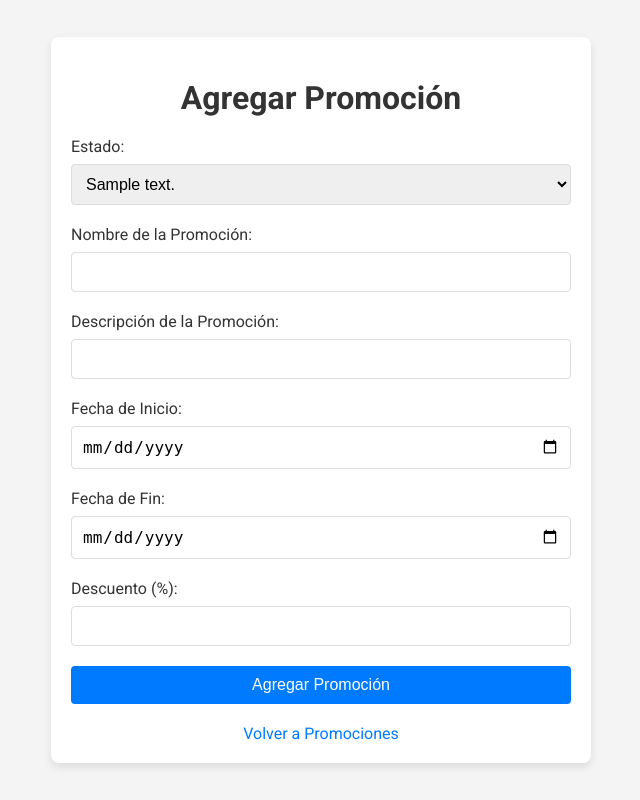
After one commit to Marcos06112001/Proyecto_Lenguaje_BD, a PHP site: page /agregar_promocion.php in a window 1280 px wide. The commit adds this page. Shown: the whole page, without its empty margins (319-959 px from the left). Run offline with PHP 8.4, Linux system fonts and the light colour scheme; tables that the repository leaves empty or names only in its code hold one stand-in row (values such as "Sample post"); some libraries are stand-ins or nearby versions.

Commit message:
Base de datos y visualización

```diff
--- /dev/null
+++ b/PHP/agregar_promocion.php
@@ -0,0 +1,160 @@
+<?php
+include '../DAL/conexion.php';
+
+if ($_SERVER['REQUEST_METHOD'] === 'POST') {
+    $id_estado = $_POST['id_estado'];
+    $nombre_promocion = $_POST['nombre_promocion'];
+    $descripcion_promocion = $_POST['descripcion_promocion'];
+    $fecha_inicio = $_POST['fecha_inicio'];
+    $fecha_fin = $_POST['fecha_fin'];
+    $descuento = $_POST['descuento'];
+
+    $conexion = Conecta();
+
+    // Asegúrate de que las fechas están en el formato correcto
+    $fecha_inicio = date('Y-m-d', strtotime($fecha_inicio));
+    $fecha_fin = date('Y-m-d', strtotime($fecha_fin));
+
+    $sql = "BEGIN FIDE_PROMOCIONES_INSERTAR_SP(:id_estado, :nombre_promocion, :descripcion_promocion, TO_DATE(:fecha_inicio, 'YYYY-MM-DD'), TO_DATE(:fecha_fin, 'YYYY-MM-DD'), :descuento); END;";
+
+    try {
+        $stmt = $conexion->prepare($sql);
+        $stmt->bindParam(':id_estado', $id_estado, PDO::PARAM_INT);
+        $stmt->bindParam(':nombre_promocion', $nombre_promocion, PDO::PARAM_STR);
+        $stmt->bindParam(':descripcion_promocion', $descripcion_promocion, PDO::PARAM_STR);
+        $stmt->bindParam(':fecha_inicio', $fecha_inicio, PDO::PARAM_STR);
+        $stmt->bindParam(':fecha_fin', $fecha_fin, PDO::PARAM_STR);
+        $stmt->bindParam(':descuento', $descuento, PDO::PARAM_INT);
+        $stmt->execute();
+
+        header("Location: promociones_ADM.php");
+    } catch (PDOException $e) {
+        echo "Error al agregar la promoción: " . $e->getMessage();
+    }
+
+    Desconectar($conexion);
+}
+
+// Obtener estados para el menú desplegable
+$conexion = Conecta();
+$query_select_estados = 'SELECT V_ID_ESTADO, V_DESCRIPCION FROM FIDE_ESTADOS_TB';
+$stmt_select_estados = $conexion->prepare($query_select_estados);
+$stmt_select_estados->execute();
+$estados = $stmt_select_estados->fetchAll(PDO::FETCH_ASSOC);
+Desconectar($conexion);
+?>
+
+<!DOCTYPE html>
+<html lang="es">
+<head>
+    <meta charset="UTF-8">
+    <meta name="viewport" content="width=device-width, initial-scale=1.0">
+    <title>Agregar Promoción</title>
+    <link href="https://fonts.googleapis.com/css2?family=Roboto:wght@400;500;700&display=swap" rel="stylesheet">
+    <style>
+        body {
+            font-family: 'Roboto', sans-serif;
+            margin: 0;
+            padding: 0;
+            background-color: #f4f4f4;
+            display: flex;
+            justify-content: center;
+            align-items: center;
+            height: 100vh;
+        }
+
+        .container {
+            background-color: #fff;
+            padding: 20px;
+            border-radius: 8px;
+            box-shadow: 0 4px 8px rgba(0, 0, 0, 0.1);
+            max-width: 500px;
+            width: 100%;
+        }
+
+        h1 {
+            text-align: center;
+            margin-bottom: 20px;
+            color: #333;
+        }
+
+        form {
+            display: flex;
+            flex-direction: column;
+        }
+
+        label {
+            margin-bottom: 8px;
+            color: #333;
+        }
+
+        input[type="text"], input[type="number"], input[type="date"], select {
+            padding: 10px;
+            margin-bottom: 20px;
+            border: 1px solid #ddd;
+            border-radius: 4px;
+            font-size: 1rem;
+        }
+
+        input[type="submit"] {
+            padding: 10px;
+            background-color: #007bff;
+            color: #fff;
+            border: none;
+            border-radius: 4px;
+            cursor: pointer;
+            font-size: 1rem;
+            transition: background-color 0.3s;
+        }
+
+        input[type="submit"]:hover {
+            background-color: #0056b3;
+        }
+
+        .back-link {
+            display: block;
+            margin-top: 20px;
+            text-align: center;
+            text-decoration: none;
+            color: #007bff;
+        }
+
+        .back-link:hover {
+            text-decoration: underline;
+        }
+    </style>
+</head>
+<body>
+    <div class="container">
+        <h1>Agregar Promoción</h1>
+        <form action="agregar_promocion.php" method="POST">
+            <label for="id_estado">Estado:</label>
+            <select name="id_estado" id="id_estado" class="form-control" required>
+                <?php
+                foreach ($estados as $estado) {
+                    echo '<option value="' . htmlspecialchars($estado['V_ID_ESTADO']) . '">' . htmlspecialchars($estado['V_DESCRIPCION']) . '</option>';
+                }
+                ?>
+            </select>
+
+            <label for="nombre_promocion">Nombre de la Promoción:</label>
+            <input type="text" name="nombre_promocion" id="nombre_promocion" required>
+
+            <label for="descripcion_promocion">Descripción de la Promoción:</label>
+            <input type="text" name="descripcion_promocion" id="descripcion_promocion" required>
+
+            <label for="fecha_inicio">Fecha de Inicio:</label>
+            <input type="date" name="fecha_inicio" id="fecha_inicio" required>
+
+            <label for="fecha_fin">Fecha de Fin:</label>
+            <input type="date" name="fecha_fin" id="fecha_fin" required>
+
+            <label for="descuento">Descuento (%):</label>
+            <input type="number" name="descuento" id="descuento" required>
+
+            <input type="submit" value="Agregar Promoción">
+        </form>
+        <a href="promociones_ADM.php" class="back-link">Volver a Promociones</a>
+    </div>
+</body>
+</html>
--- a/PHP/carrito.php
+++ b/PHP/carrito.php
@@ -192,7 +192,7 @@ $carrito = obtenerCarrito();
 <body>
     <div class="container">
         <header class="header">
-            <h1>Carrito de Compras</h1>
+        <h1><a href="index.php" style="text-decoration: none; color: #f2f2f2;">Carrito De Compras</a></h1>
             <a href="productos.php" class="button">Volver a Productos</a>
         </header>
         <main>
--- a/PHP/perfil.php
+++ b/PHP/perfil.php
@@ -48,6 +48,9 @@ Desconectar($conexion);
             background-color: #f0f0f0;
             margin: 0;
             padding: 0;
+            background-image: url('https://media.istockphoto.com/id/1063881858/es/vector/fondo-de-vector-multicolor-borrosa-tonos-suaves-de-gradiente-de-blanco-turquesa-azul-p%C3%BArpura.jpg?s=612x612&w=0&k=20&c=q20MkIWL6M9VQo8Rhxm33AmvbhpYTKU1udiXh__iuzE='); /* Aquí se coloca la imagen de fondo */
+            background-size: cover;
+            background-position: center;
         }
         header {
             background-color: #007BFF;
@@ -80,6 +83,7 @@ Desconectar($conexion);
             padding: 30px;
             border-radius: 10px;
             box-shadow: 0 5px 15px rgba(0, 0, 0, 0.1);
+            background-color: rgba(255, 255, 255, 0.9); /* Fondo blanco semitransparente para la tarjeta */
         }
         .profile-header {
             display: flex;
--- a/PHP/productos.php
+++ b/PHP/productos.php
@@ -252,8 +252,7 @@ $is_admin = isset($_SESSION['rol']) && $_SESSION['rol'] === 'administrador';
 <body>
     <div class="container">
         <header class="header">
-            <h1>Productos</h1>
-            <a href="index.php" class="button">Menú</a>
+        <h1><a href="index.php" style="text-decoration: none; color: #f2f2f2;">Productos</a></h1>
         </header>
         <main>
             <form action="productos.php" method="GET" class="category-form">
--- a/PHP/promociones.php
+++ b/PHP/promociones.php
@@ -147,16 +147,15 @@ tr:hover {
 </head>
 <body>
 
-<center><h1>Promociones Del Momento</h1><center>
+<center> <h1><a href="index.php" style="text-decoration: none; color: #000000;">Promociones Del Momento</a></h1><center>
 
 <!-- Tabla para mostrar promociones activas -->
 <center><h2>Promociones Existentes</h2><center>
 
-<a href="index.php" class="button">Menú</a>
 <?php
 // Mostrar los datos en la tabla
 echo '<table border="1">';
-echo '<tr><th>Nombre Promoción</th><th>Descripción</th><th>Fecha Inicio</th><th>Fecha Fin</th><th>Descuento</th></tr>';
+echo '<tr><th>Nombre Promoción</th><th>Descripción</th><th>Fecha Inicio</th><th>Fecha Final</th><th>Descuento</th></tr>';
 
 while ($row = $stmt_select_promociones->fetch(PDO::FETCH_ASSOC)) {
     echo '<tr>';
--- a/PHP/reclamaciones.php
+++ b/PHP/reclamaciones.php
@@ -146,12 +146,11 @@ footer {
 </head>
 <body>
     <header>
-        <h1>Reclamaciones</h1>
-        <a href="index.php" class="return-btn">Menú</a>
+    <h1><a href="index.php" style="text-decoration: none; color: #f2f2f2;">Reclamaciones</a></h1>
     </header>
     <div class="container mt-5">
         <div class="reclamos-container p-4 bg-white shadow rounded">
-            <h2 class="fs-4 mb-4">Formulario de Reclamo</h2>
+            <center><h2 class="fs-4 mb-4">Formulario de Reclamo</h2></center>
             <form method="POST" action="procesar_reclamo.php">
     <div class="mb-3">
         <label for="name" class="form-label">Nombre del usuario</label>
--- a/PHP/resenas_productos.php
+++ b/PHP/resenas_productos.php
@@ -78,8 +78,7 @@
 </head>
 <body>
     <div class="container">
-        <div class="header">Reseñas de Productos</div>
-        <a href="index.php" class="button">Menú</a>
+    <center><h1><a href="index.php" style="text-decoration: none; color: #000000;">Reseñas De Productos</a></h1><center>
         <div class="review-form">
             <h2>Ingrese su reseña</h2>
             <form id="reviewForm" method="POST" action="procesar_reseña.php">
```
Also changed, not shown: BD/AlTER_TABLE.sql (+16 -0 lines), BD/PROCEDIMIENTOS.sql (+29 -62 lines), BD/TRIGGERS_SECUENCIAS.sql (+8 -0 lines), PHP/agregar_categoria.php (+114 -0 lines), PHP/promociones_ADM.php (+14 -1 lines).
